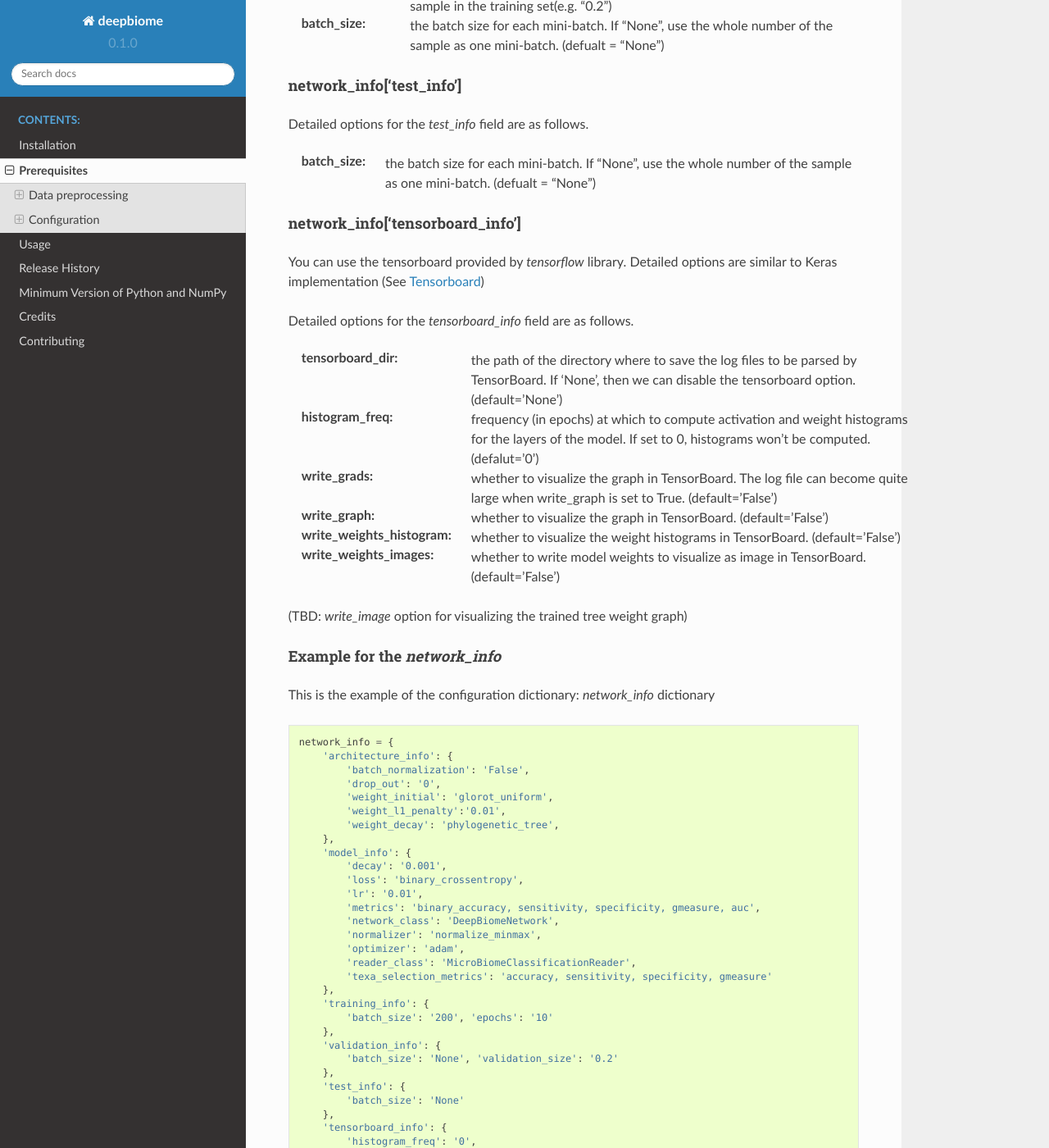
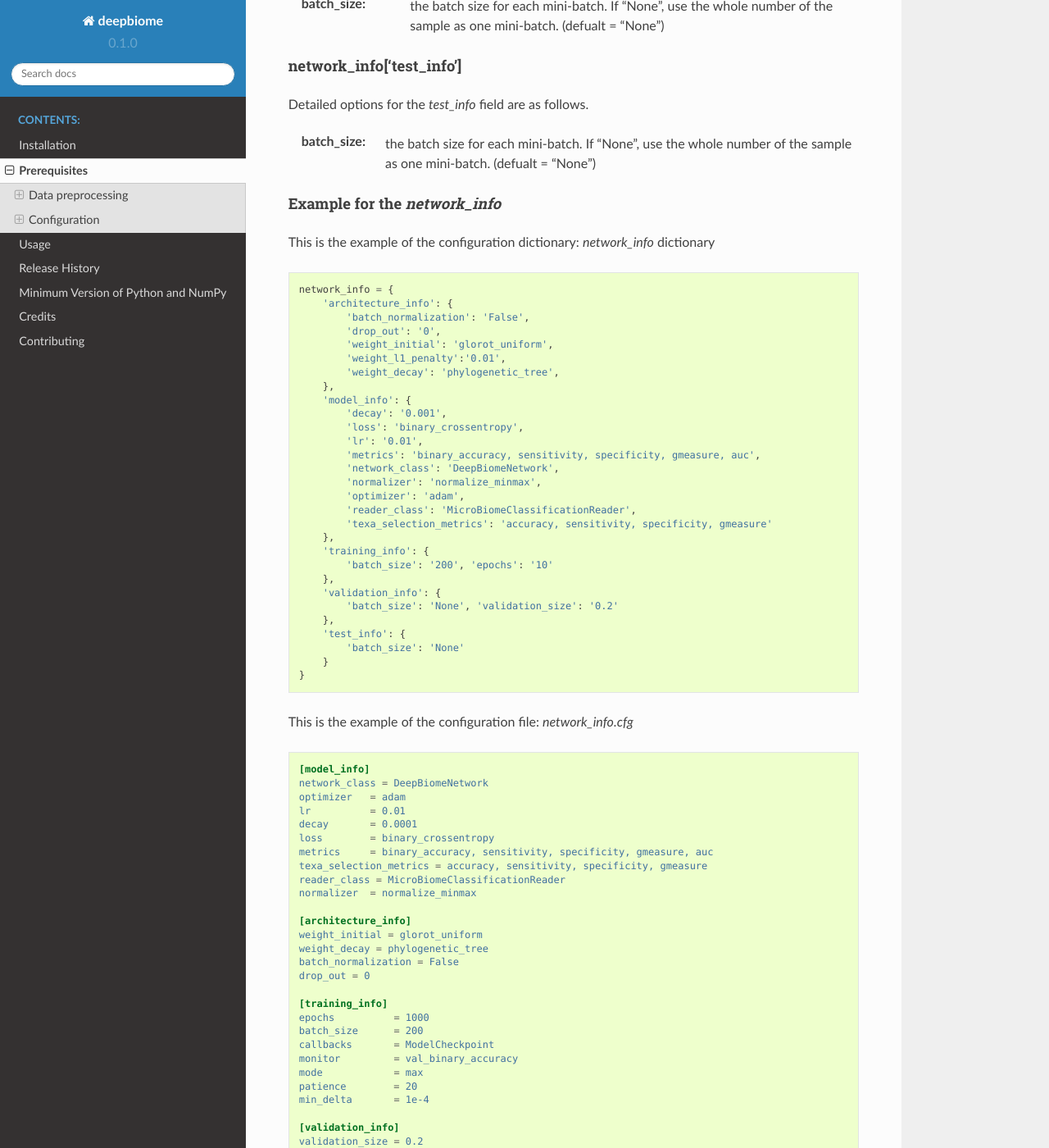
Before and after one commit to Young-won/deepbiome, a Sphinx documentation site: the page built from docs/source/prerequisites.rst, in a window 1280 px wide and 1400 px high, scrolled down 6903 px. Shown: the whole window at 82% size. Built offline with Sphinx 7.4.7 and the Read the Docs theme 2.0.0, drawn with Linux system fonts in a browser that asks for light colours; some of the changed text lies outside the part shown.

Commit message:
unable tensorboard

```diff
--- a/docs/source/prerequisites.rst
+++ b/docs/source/prerequisites.rst
@@ -106,7 +106,6 @@ Your configuration for the network training should include the information about
 :training_info: about the hyper-parameter for training
 :validation_info: about the hyper-parameter for validation
 :test_info: about the hyper-parameter for testing
-:tensorboard_info: about the tensorflow tensorboard options
 
 .. note:: You don't have to fill the options if it has a default value.
 
@@ -274,22 +273,6 @@ Detailed options for the `test_info` field are as follows.
 
 :batch_size: the batch size for each mini-batch. If "None", use the whole number of the sample as one mini-batch. (defualt = "None")
 
-network_info['tensorboard_info']
-~~~~~~~~~~~~~~~~~~~~~~~~~~~~~~~~~~~~~
-
-You can use the tensorboard provided by `tensorflow` library. Detailed options are similar to Keras implementation (See Tensorboard_)
-
-Detailed options for the `tensorboard_info` field are as follows.
-
-:tensorboard_dir: the path of the directory where to save the log files to be parsed by TensorBoard. If 'None', then we can disable the tensorboard option. (default='None')
-:histogram_freq: frequency (in epochs) at which to compute activation and weight histograms for the layers of the model. If set to 0, histograms won't be computed. (defalut='0')
-:write_grads: whether to visualize the graph in TensorBoard. The log file can become quite large when write_graph is set to True. (default='False')
-:write_graph: whether to visualize the graph in TensorBoard. (default='False')
-:write_weights_histogram: whether to visualize the weight histograms in TensorBoard. (default='False')
-:write_weights_images: whether to write model weights to visualize as image in TensorBoard. (default='False')
-
-(TBD: `write_image` option for visualizing the trained tree weight graph)
-
 Example for the `network_info`
 ~~~~~~~~~~~~~~~~~~~~~~~~~~~~~~~
 
@@ -325,15 +308,7 @@ This is the example of the configuration dictionary: `network_info` dictionary
         },
         'test_info': {
             'batch_size': 'None'
-        },
-        'tensorboard_info': {
-            'histogram_freq': '0',
-            'tensorboard_dir': 'None',
-            'write_grads': 'False',
-            'write_graph': 'False',
-            'write_image': 'False',
-            'write_weights_histogram': 'False',
-            'write_weights_images': 'False'},
+        }
     }
 
 
@@ -373,16 +348,6 @@ This is the example of the configuration file: `network_info.cfg`
 
     [test_info]
     batch_size = None
-
-    [tensorboard_info]
-    tensorboard_dir = None
-    histogram_freq  = 0
-    write_graph     = False
-    write_grads     = False
-    write_image     = False
-    write_weights_histogram = False
-    write_weights_images = False
-
 
 .. hint::  See Example_ for reference about the configuration file example for various problems.
 
```
Also changed, not shown: 3 other files.
